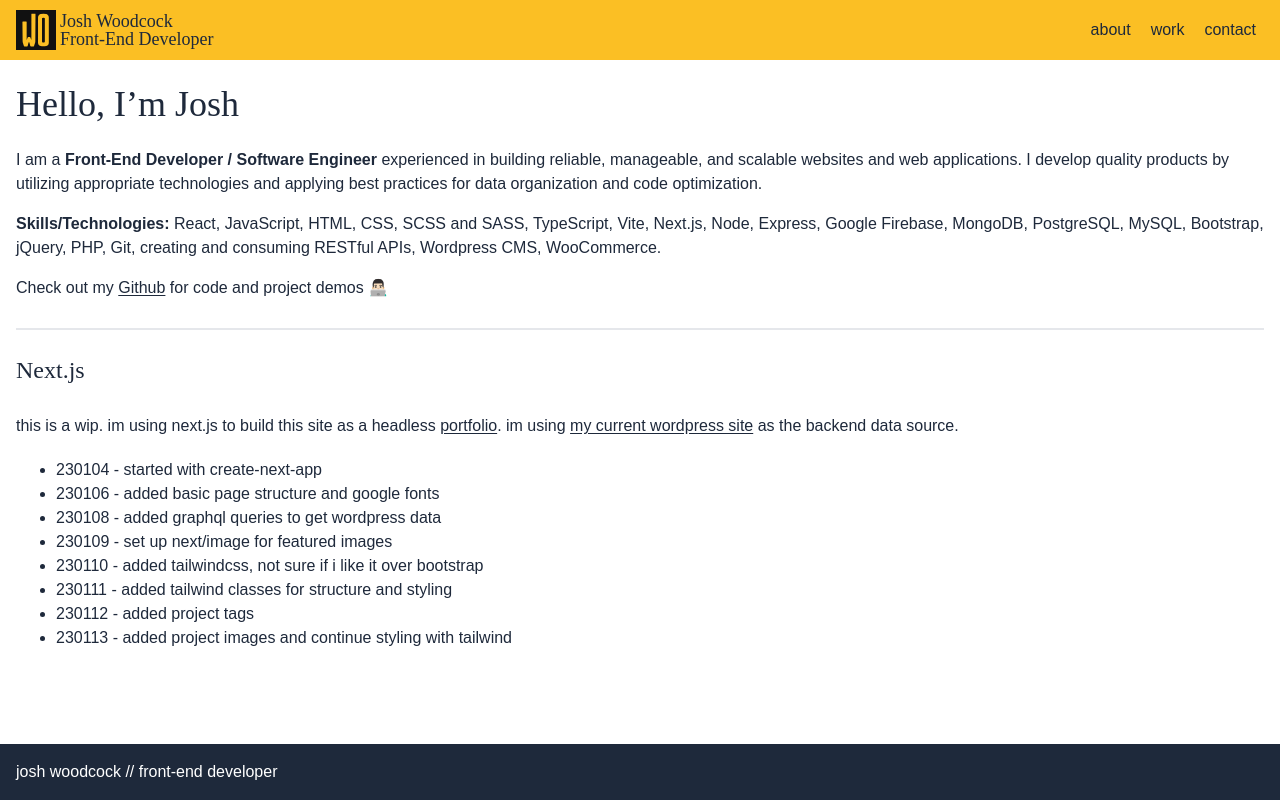
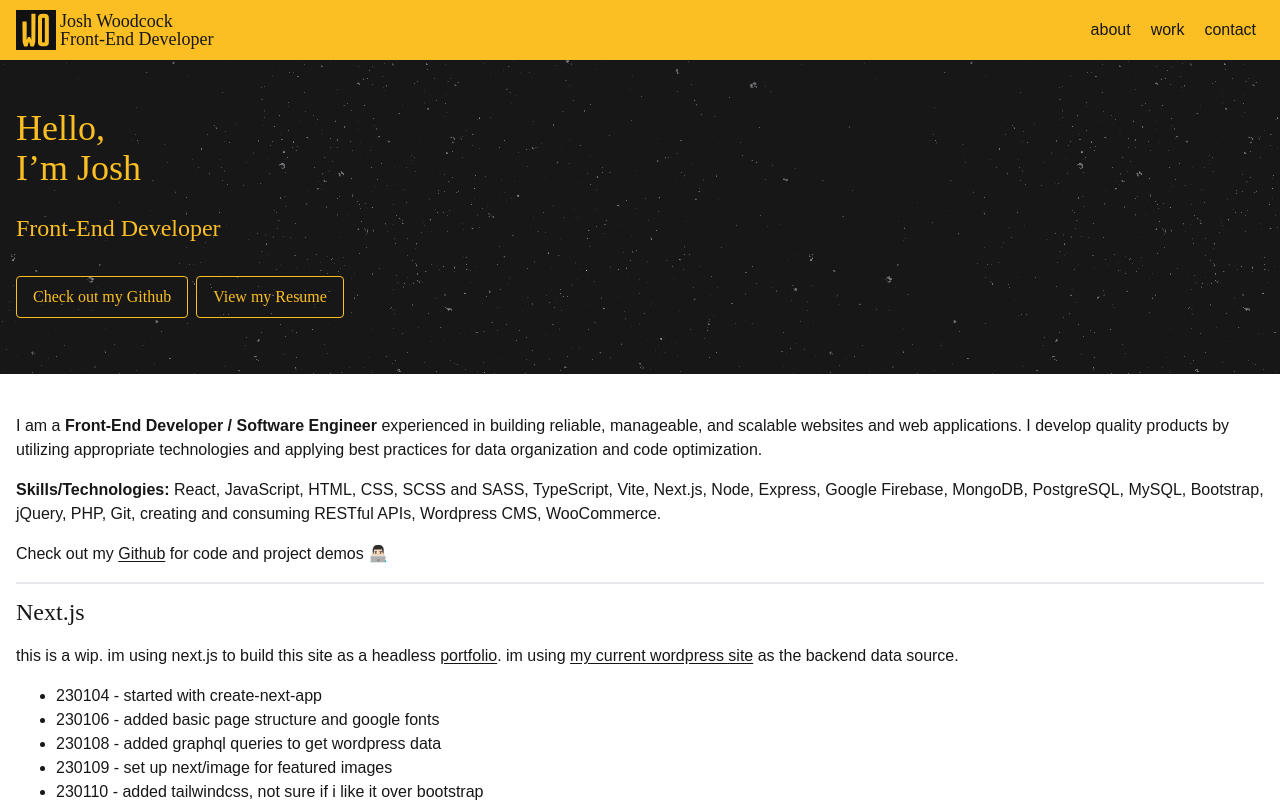
Before and after one commit to j0w0/nextjs-portfolio, a Next.js app: page / in a window 1280 px wide. Shown: the top 802 px of the page. Built offline with nearby package versions, Linux system fonts and the light colour scheme.

Commit message:
add page heading component and update styles

```diff
--- a/src/components/Footer/Footer.jsx
+++ b/src/components/Footer/Footer.jsx
@@ -1,7 +1,11 @@
 export default function Footer() {
   return (
-    <footer className="bg-slate-800 text-white p-4">
-      josh woodcock // front-end developer
+    <footer className="bg-neutral-900 text-white p-4 flex flex-row justify-between">
+      <div>
+        josh woodcock <span className="text-amber-400">{"//"}</span> front-end
+        developer
+      </div>
+      <div>✌🏼🏳️‍🌈</div>
     </footer>
   );
 }
--- a/src/components/Layout/Layout.jsx
+++ b/src/components/Layout/Layout.jsx
@@ -5,7 +5,7 @@ export default function Layout({ children }) {
   return (
     <>
       <Header />
-      {children}
+      <main className="flex flex-col">{children}</main>
       <Footer />
     </>
   );
--- /dev/null
+++ b/src/components/PageHeading/PageHeading.jsx
@@ -0,0 +1,24 @@
+export default function PageHeading({ title, subtitle, buttons }) {
+  return (
+    <section
+      className="
+      flex
+      flex-col
+      bg-neutral-900
+      text-amber-400
+      bg-[url('/bg-stardust.png')]
+      bg-center
+    "
+    >
+      <div className="container pt-10 pb-14">
+        <h1 className="mb-6">{title}</h1>
+        {subtitle && <h2 className="mb-8">{subtitle}</h2>}
+        {buttons && (
+          <div className="font-heading flex flex-row flex-wrap gap-2">
+            {buttons}
+          </div>
+        )}
+      </div>
+    </section>
+  );
+}
--- a/src/pages/[slug].js
+++ b/src/pages/[slug].js
@@ -1,4 +1,5 @@
 import HTMLHead from "../components/HTMLHead/HTMLHead";
+import PageHeading from "../components/PageHeading/PageHeading";
 import { getPages, getPageBySlug } from "../lib/wp-graphql";
 
 export default function Contact({ page }) {
@@ -6,14 +7,16 @@ export default function Contact({ page }) {
   return (
     <>
       <HTMLHead title={title} />
-      <main className="flex flex-col p-4">
-        <h1 className="font-secondary">{title}</h1>
-        <div dangerouslySetInnerHTML={{ __html: content }} />
+      <PageHeading title={title} />
+      <section className="flex flex-col">
+        <div className="container pt-6 pb-10">
+          <div dangerouslySetInnerHTML={{ __html: content }} />
 
-        {slug === "contact" && (
-          <p>Contact form coming soon! Use the LinkedIn link above 🔗</p>
-        )}
-      </main>
+          {slug === "contact" && (
+            <p>Contact form coming soon! Use the LinkedIn link above 🔗</p>
+          )}
+        </div>
+      </section>
     </>
   );
 }
--- a/src/pages/index.js
+++ b/src/pages/index.js
@@ -1,13 +1,58 @@
 import Link from "next/link";
 import HTMLHead from "../components/HTMLHead/HTMLHead";
+import PageHeading from "../components/PageHeading/PageHeading";
 
 export default function Home({ page }) {
+  const LINKS = [
+    {
+      href: "https://www.github.com/j0w00",
+      name: "Check out my Github",
+    },
+    {
+      href: "https://resume.j0w0.com",
+      name: "View my Resume",
+    },
+  ];
+
   return (
     <>
       <HTMLHead title="Josh Woodcock / Front-End Developer" />
-      <main className="flex flex-col p-4">
-        <h1>{page.greeting}, I&rsquo;m Josh</h1>
 
+      <PageHeading
+        title={
+          <span
+            dangerouslySetInnerHTML={{
+              __html: `${page.greeting},<br /> I’m Josh`,
+            }}
+          />
+        }
+        subtitle="Front-End Developer"
+        buttons={LINKS.map((link) => {
+          return (
+            <a
+              key={link.name}
+              href={link.href}
+              className="
+                  no-underline
+                  py-2
+                  px-4
+                  rounded
+                  border
+                  border-amber-400
+                  hover:bg-amber-400
+                  hover:text-black
+                "
+              target="_blank"
+              rel="noreferrer"
+            >
+              {link.name}
+            </a>
+          );
+        })}
+      />
+
+      <section className="flex flex-col">
+        <div className="container pt-6 pb-10">
           <p>
             I am a <strong>Front-End Developer / Software Engineer</strong>{" "}
             experienced in building reliable, manageable, and scalable websites
@@ -58,7 +103,8 @@ export default function Home({ page }) {
               230113 - added project images and continue styling with tailwind
             </li>
           </ul>
-      </main>
+        </div>
+      </section>
     </>
   );
 }
--- a/src/pages/work/[slug].jsx
+++ b/src/pages/work/[slug].jsx
@@ -1,4 +1,5 @@
 import HTMLHead from "../../components/HTMLHead/HTMLHead";
+import PageHeading from "../../components/PageHeading/PageHeading";
 import {
   getInteractivePortfolioPosts,
   getPortfolioPost,
@@ -20,8 +21,9 @@ export default function Post({ post }) {
   return (
     <>
       <HTMLHead title={title} />
-      <main className="flex flex-col p-4">
-        <h1 className="font-secondary">{title}</h1>
+      <PageHeading title={title} />
+      <section className="flex flex-col">
+        <div className="container pt-6 pb-10">
           <div dangerouslySetInnerHTML={{ __html: content }} />
 
           <ul className="list-none p-0 mb-4 flex items-center flex-wrap gap-2">
@@ -33,6 +35,8 @@ export default function Post({ post }) {
               );
             })}
           </ul>
+
+          <hr className="my-10" />
 
           {attachedMedia.edges.map((image) => {
             image = image.node;
@@ -46,7 +50,8 @@ export default function Post({ post }) {
               />
             );
           })}
-      </main>
+        </div>
+      </section>
     </>
   );
 }
--- a/src/pages/work/index.jsx
+++ b/src/pages/work/index.jsx
@@ -3,17 +3,28 @@ import Image from "next/image";
 import HTMLHead from "../../components/HTMLHead/HTMLHead";
 import { getInteractivePortfolioPosts } from "../../lib/wp-graphql";
 import { getPlaiceholder } from "plaiceholder";
+import PageHeading from "../../components/PageHeading/PageHeading";
 
 export default function Portfolio({ projects }) {
   return (
     <>
-      <HTMLHead title="Work" />
-      <main className="flex flex-col p-4">
-        <div className="container">
-          <h1 className="font-secondary">Web Development</h1>
-          <p>Updated content + projects coming soon!</p>
-
-          <div className="grid grid-cols-1 gap-2 md:grid-cols-2 md:gap-4 lg:grid-cols-3 lg:gap-6 xl:grid-cols-4 xl:gap-8">
+      <HTMLHead title="Web Development Work" />
+      <PageHeading title="Web Development Work" />
+      <section className="flex flex-col">
+        <div className="container pt-12 pb-10">
+          <div
+            className="
+            grid
+            grid-cols-1
+            gap-2
+            md:grid-cols-2
+            md:gap-4
+            lg:grid-cols-3
+            lg:gap-6
+            xl:grid-cols-4
+            xl:gap-8
+            "
+          >
             {projects.map((project) => {
               const { mediaItemUrl, altText, mediaDetails, blurDataURL } =
                 project.featuredImage;
@@ -35,7 +46,7 @@ export default function Portfolio({ projects }) {
             })}
           </div>
         </div>
-      </main>
+      </section>
     </>
   );
 }
--- a/src/styles/globals.css
+++ b/src/styles/globals.css
@@ -18,12 +18,9 @@
   flex: 1;
 }
 
-img {
-  display: block;
-  width: 100%;
-  height: auto;
-}
-
 img.alignleft {
   width: unset;
+  float: left;
+  margin-right: 1rem;
+  margin-bottom: 1rem;
 }
--- a/src/styles/tailwind-base.css
+++ b/src/styles/tailwind-base.css
@@ -3,7 +3,7 @@
 @layer base {
   html,
   body {
-    @apply text-slate-800;
+    @apply text-neutral-900;
   }
 
   a {
@@ -11,7 +11,7 @@
   }
 
   a:hover {
-    @apply bg-amber-400 text-black;
+    @apply bg-amber-400;
   }
 
   p {
@@ -97,4 +97,8 @@
   pre {
     @apply my-4;
   }
+
+  img {
+    @apply block w-full h-auto;
+  }
 }
```
Lines whose indentation alone changed are shown as unchanged.
